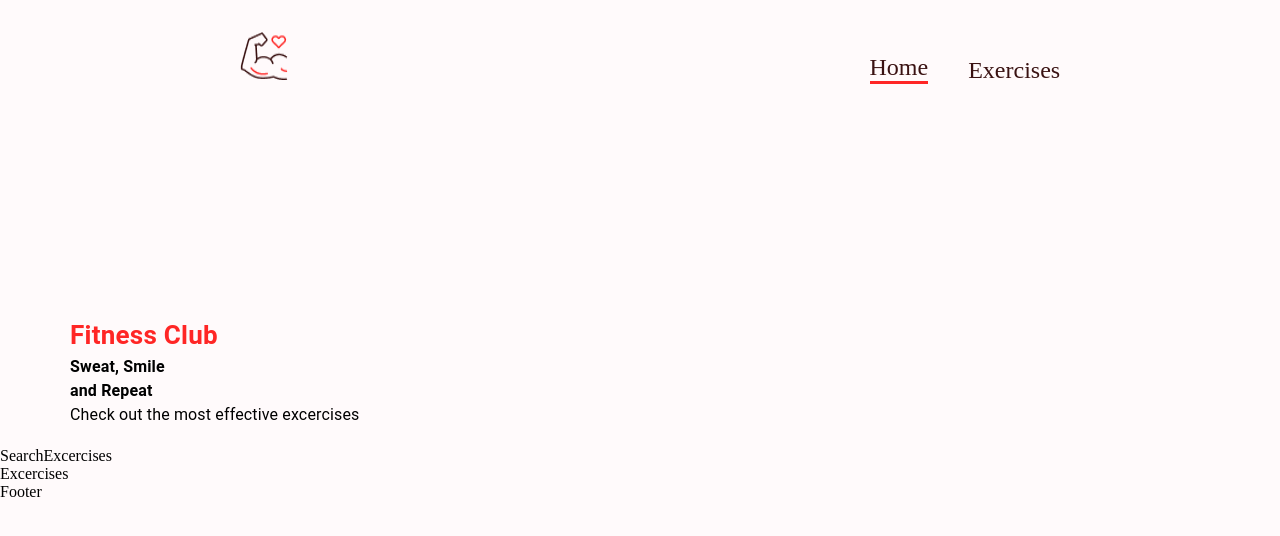
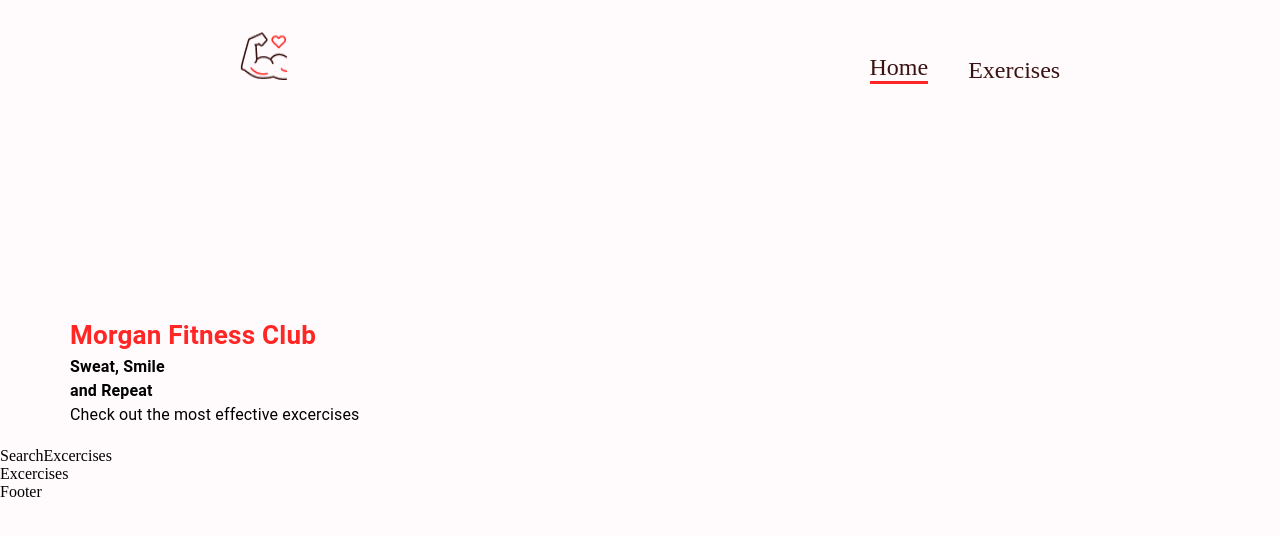
Before and after one commit to morganwestcoding/fitness-app, a React (Create React App) app: page / in a window 1280 px wide. Shown: the top 536 px of the page. Built offline with nearby package versions, Linux system fonts and the light colour scheme.

Commit message:
Update HeroBanner.js

```diff
--- a/src/components/HeroBanner.js
+++ b/src/components/HeroBanner.js
@@ -11,7 +11,7 @@ const HeroBanner = () => {
         color='#FF2625'
         fontWeight='600'
         fontSize='26px'>
-            Fitness Club
+            Morgan Fitness Club
         </Typography>
         <Typography fontWeight={700}>
             Sweat, Smile <br/> and Repeat
```
